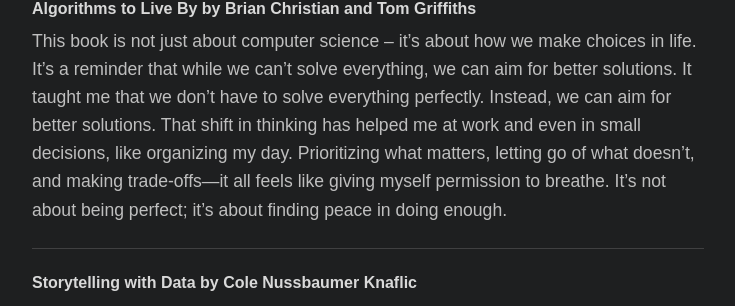
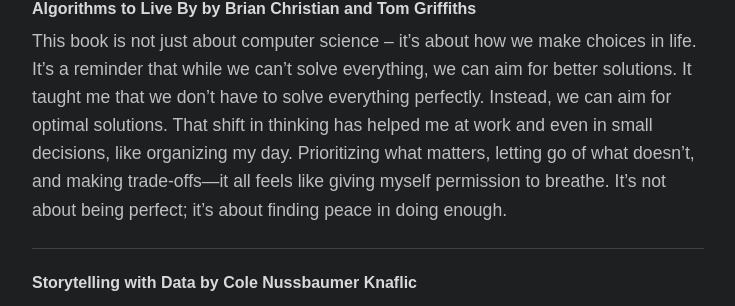
Before and after one commit to xkhanhnguyen/blog, a Jekyll site: the page built from _posts/2025-01-27-best-books-of-2024.md, in a window 1280 px wide and 900 px high, scrolled down 606 px. Shown: the part 229-535 px from the top of the window, without its empty margins (272-1007 px from the left). Built offline with Jekyll 4.4.1, drawn with Linux system fonts in a browser that asks for light colours; some of the changed text lies outside the part shown.

```diff
--- a/_posts/2025-01-27-best-books-of-2024.md
+++ b/_posts/2025-01-27-best-books-of-2024.md
@@ -20,7 +20,7 @@ This short book hit me hard. It’s the kind of story that leaves me crying, yet
 ---
 
 #### **Algorithms to Live By** by Brian Christian and Tom Griffiths
-This book is not just about computer science -- it’s about how we make choices in life. It’s a reminder that while we can’t solve everything, we can aim for better solutions. It taught me that we don’t have to solve everything perfectly. Instead, we can aim for better solutions. That shift in thinking has helped me at work and even in small decisions, like organizing my day. Prioritizing what matters, letting go of what doesn’t, and making trade-offs—it all feels like giving myself permission to breathe. It’s not about being perfect; it’s about finding peace in doing enough.
+This book is not just about computer science -- it’s about how we make choices in life. It’s a reminder that while we can’t solve everything, we can aim for better solutions. It taught me that we don’t have to solve everything perfectly. Instead, we can aim for optimal solutions. That shift in thinking has helped me at work and even in small decisions, like organizing my day. Prioritizing what matters, letting go of what doesn’t, and making trade-offs—it all feels like giving myself permission to breathe. It’s not about being perfect; it’s about finding peace in doing enough.
 
 ---
 
```
Also changed, not shown: _posts/2025-01-30-lunar-new-year.md (added, +25 -0 lines).
